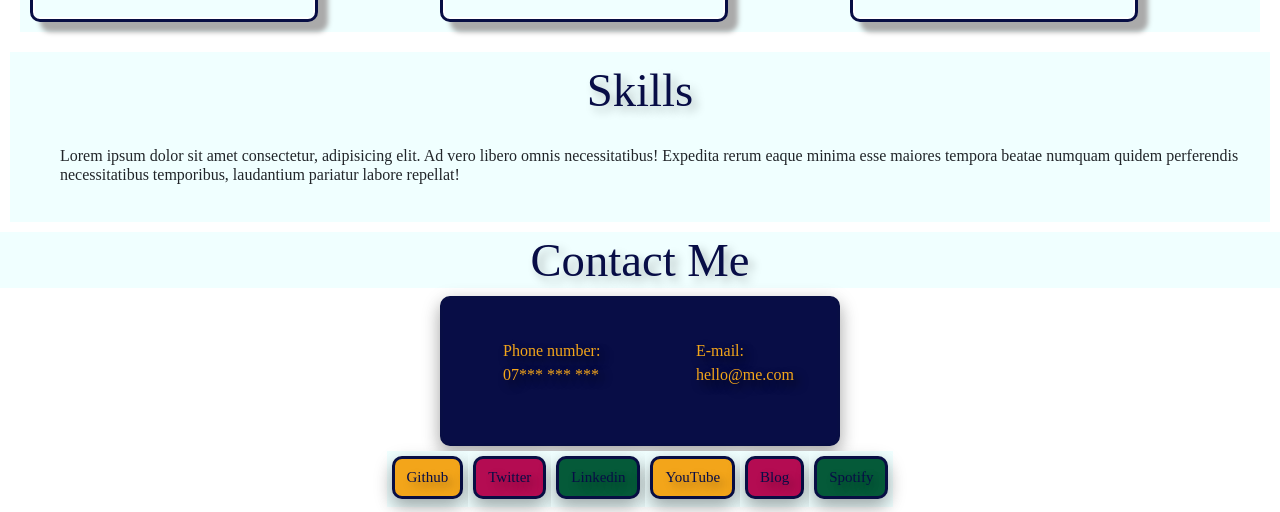
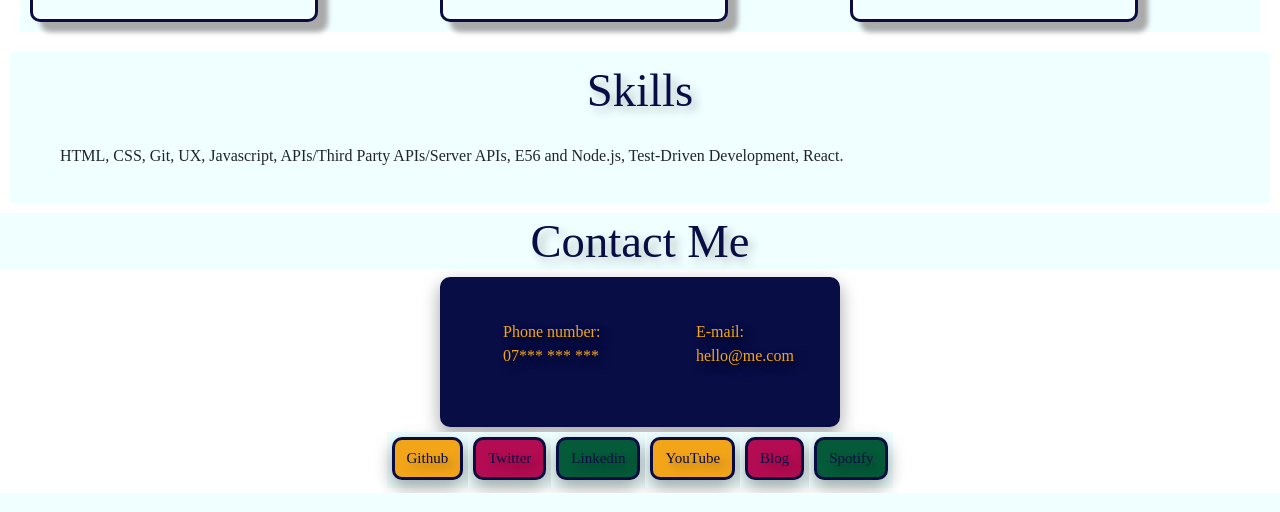
Before and after one commit to Angelina12P/Portfolio2, a plain HTML site: page index.html in a window 1280 px wide. Shown: the part 1212-1724 px from the top of the page. Drawn offline with nearby package versions, Linux system fonts and the light colour scheme; a web font is replaced by a local one.

Commit message:
listed skills

```diff
--- a/index.html
+++ b/index.html
@@ -115,7 +115,8 @@
 
 <section id="Skills">
 <h1>Skills</h1>
-<h2>Lorem ipsum dolor sit amet consectetur, adipisicing elit. Ad vero libero omnis necessitatibus! Expedita rerum eaque minima esse maiores tempora beatae numquam quidem perferendis necessitatibus temporibus, laudantium pariatur labore repellat!</h2>
+<h2> HTML, CSS, Git, UX, Javascript, APIs/Third Party APIs/Server APIs, E56 and Node.js, Test-Driven Development, React.
+
 </section>
 
 <div class="subheading">
```
